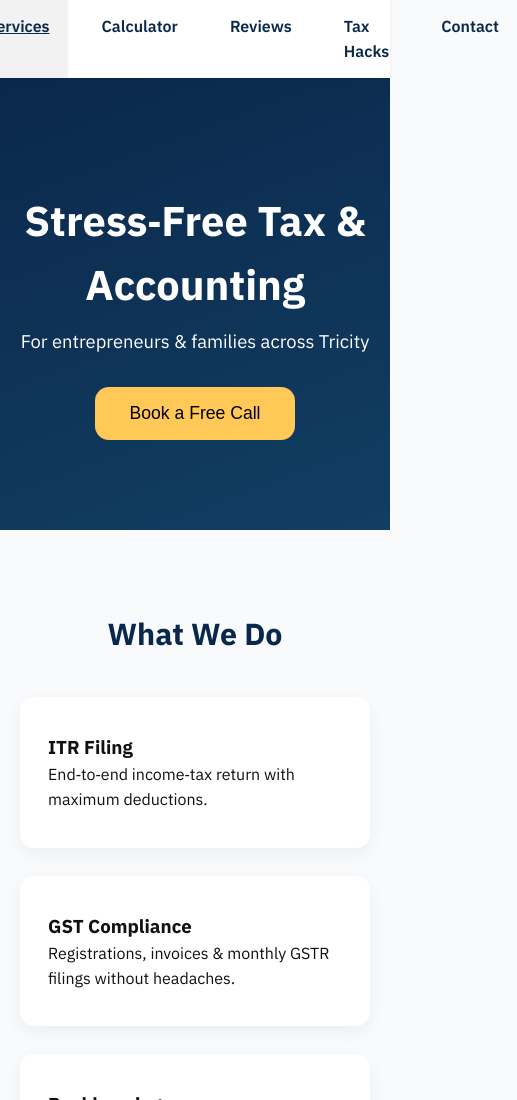
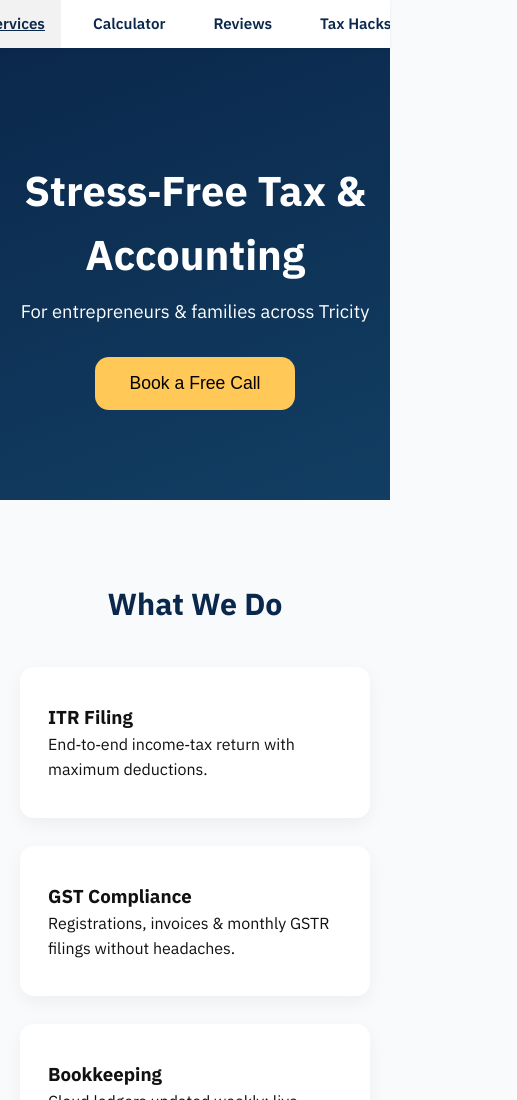
Before and after one commit to vrindaconsultancy/website2, a plain HTML site: page index.html in a window 390 px wide. Shown: the top 1100 px of the page, 517 px wide, since content can reach past the window. Drawn offline with Linux system fonts and the light colour scheme; a script that the page names is missing.

Commit message:
Update style.css

```diff
--- a/style.css
+++ b/style.css
@@ -57,3 +57,17 @@ button.cta:hover{transform:translateY(-3px)}
 footer{background:var(--primary);color:#fff;text-align:center;padding:24px;font-size:.9rem;margin-top:60px}
 .fade{opacity:0;transform:translateY(30px);transition:all .6s ease}
 .fade.show{opacity:1;transform:none}
+/* ADD this near the end of style.css */
+@media(max-width:768px){
+  nav{
+    overflow-x:auto;          /* enable horizontal scroll */
+    white-space:nowrap;       /* keep links on one line */
+    scrollbar-width:none;     /* Firefox – hide scrollbar */
+  }
+  nav::-webkit-scrollbar{display:none;} /* Chrome/Safari – hide */
+  nav a{
+    flex:0 0 auto;            /* don’t shrink, keep width */
+    font-size:0.95rem;        /* slightly smaller text */
+    padding:12px 16px;        /* tighter padding */
+  }
+}
```
